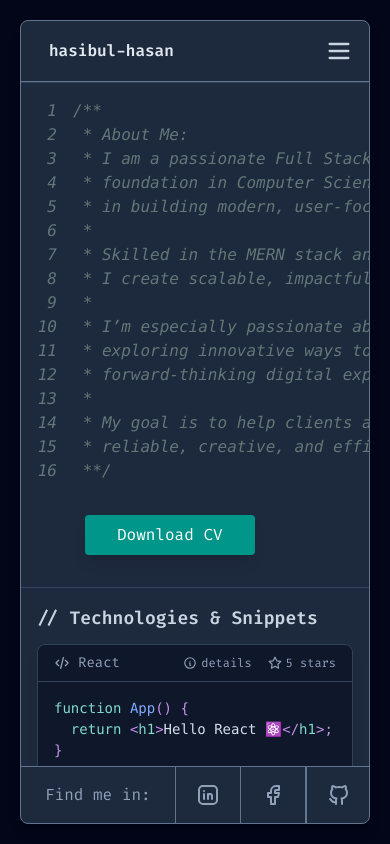
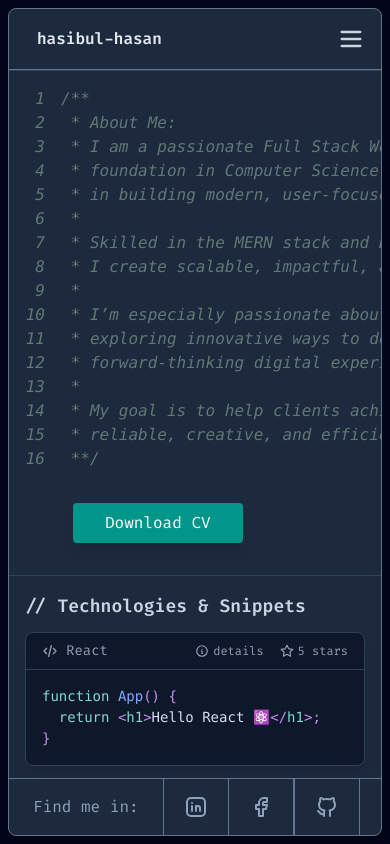
Before and after one commit to Hasibul-Hasan-Hasib/portfolio-v2, a React (Vite) app: page /about in a window 390 px wide. Built offline with nearby package versions, Linux system fonts and the light colour scheme; a web font is replaced by a local one.

Commit message:
Refactor code structure for improved readability and maintainability

```diff
--- a/src/components/AboutMe.jsx
+++ b/src/components/AboutMe.jsx
@@ -27,7 +27,7 @@ const AboutMe = () => {
     const downloadCV = () => {
         setIsDownloading(true);
         const link = document.createElement("a");
-        link.href = "/Hasibul_Hasan_CV.pdf";
+        link.href = "/Resume.pdf";
         link.setAttribute("download", "Hasibul_Hasan_CV.pdf");
         document.body.appendChild(link);
         link.click();
--- a/src/layout/Layout.jsx
+++ b/src/layout/Layout.jsx
@@ -5,12 +5,12 @@ import SideBar from '../components/SideBar'
 
 const Layout = () => {
     return (
-        <div className='p-5 md:p-8 bg-slate-950 min-h-screen'>
-            <div className='flex flex-col rounded-lg bg-slate-800 shadow-lg min-h-[calc(100vh-2.5rem)] md:min-h-[calc(100vh-11.35rem)] border border-slate-500'>
+        <div className='p-2 sm:mp-5 md:p-8 bg-slate-950 h-screen'>
+            <div className='flex flex-col rounded-lg bg-slate-800 shadow-lg h-full border border-slate-500'>
                 <Header />
                 <div className='flex'>
                     <SideBar></SideBar>
-                    <main className='flex min-h-[calc(100vh-11.35rem)] overflow-hidden w-full'>
+                    <main className='flex w-full'>
                         <Outlet />
                     </main>
                 </div>
--- a/src/pages/About.jsx
+++ b/src/pages/About.jsx
@@ -3,7 +3,7 @@ import Technologies from "../components/Technologies";
 
 const About = () => {
     return (
-        <section className="h-[calc(100vh-10rem)] md:h-[calc(100vh-11.35rem)] grid grid-cols-1 xl:grid-cols-4 gap-4 flex-grow-1 overflow-auto">
+        <section className="h-[calc(100vh-8.5rem)] md:h-[calc(100vh-11.35rem)] grid grid-cols-1 xl:grid-cols-4 gap-4 flex-grow-1 overflow-auto">
             <AboutMe />
             <Technologies />
         </section>
--- a/src/pages/Contact.jsx
+++ b/src/pages/Contact.jsx
@@ -74,7 +74,7 @@ export default message;
 `;
 
     return (
-        <section className="h-[calc(100vh-10rem)] md:h-[calc(100vh-11.35rem)] flex-grow-1 grid grid-cols-1 md:grid-cols-2 text-slate-300 bg-gradient-to-b from-slate-900 to-slate-800 overflow-y-auto no-scrollbar">
+        <section className="h-[calc(100vh-8.5rem)] md:h-[calc(100vh-11.35rem)] flex-grow-1 grid grid-cols-1 md:grid-cols-2 text-slate-300 bg-gradient-to-b from-slate-900 to-slate-800 overflow-y-auto no-scrollbar">
             {/* Form Section */}
             <motion.form
                 onSubmit={handleSubmit}
--- a/src/pages/Home.jsx
+++ b/src/pages/Home.jsx
@@ -5,7 +5,7 @@ import HomeHeroSection from "../components/HomeHeroSection"
 
 const Home = () => {
     return (
-        <section className="grid grid-cols-1 md:grid-cols-10 flex-grow place-items-center bg-gradient-to-b from-slate-800 to-slate-900 text-slate-300 h-[calc(100vh-10rem)] md:h-[calc(100vh-11.35rem)] overflow-y-auto no-scrollbar">
+        <section className="grid grid-cols-1 md:grid-cols-10 flex-grow place-items-center bg-gradient-to-b from-slate-800 to-slate-900 text-slate-300 h-[calc(100vh-8.5rem)] md:h-[calc(100vh-11.35rem)] overflow-y-auto no-scrollbar">
             {/* Hero Section animation */}
             <motion.div
                 initial={{ opacity: 0, y: 60 }}
--- a/src/pages/Projects.jsx
+++ b/src/pages/Projects.jsx
@@ -25,7 +25,7 @@ const cardVariants = {
 const Projects = () => {
     return (
         <motion.div
-            className="grid grid-cols-12 gap-4 flex-grow-1 justify-center p-2 md:p-4 xl:p-8 h-[calc(100vh-10rem)] md:h-[calc(100vh-11.35rem)] overflow-y-auto no-scrollbar"
+            className="grid grid-cols-12 gap-4 flex-grow-1 justify-center p-2 md:p-4 xl:p-8 h-[calc(100vh-8.5rem)] md:h-[calc(100vh-11.35rem)] overflow-y-auto no-scrollbar"
             variants={containerVariants}
             initial="hidden"
             animate="visible"
```
Also changed, not shown: 1 other file (tests, documents, lock files or other folders).
